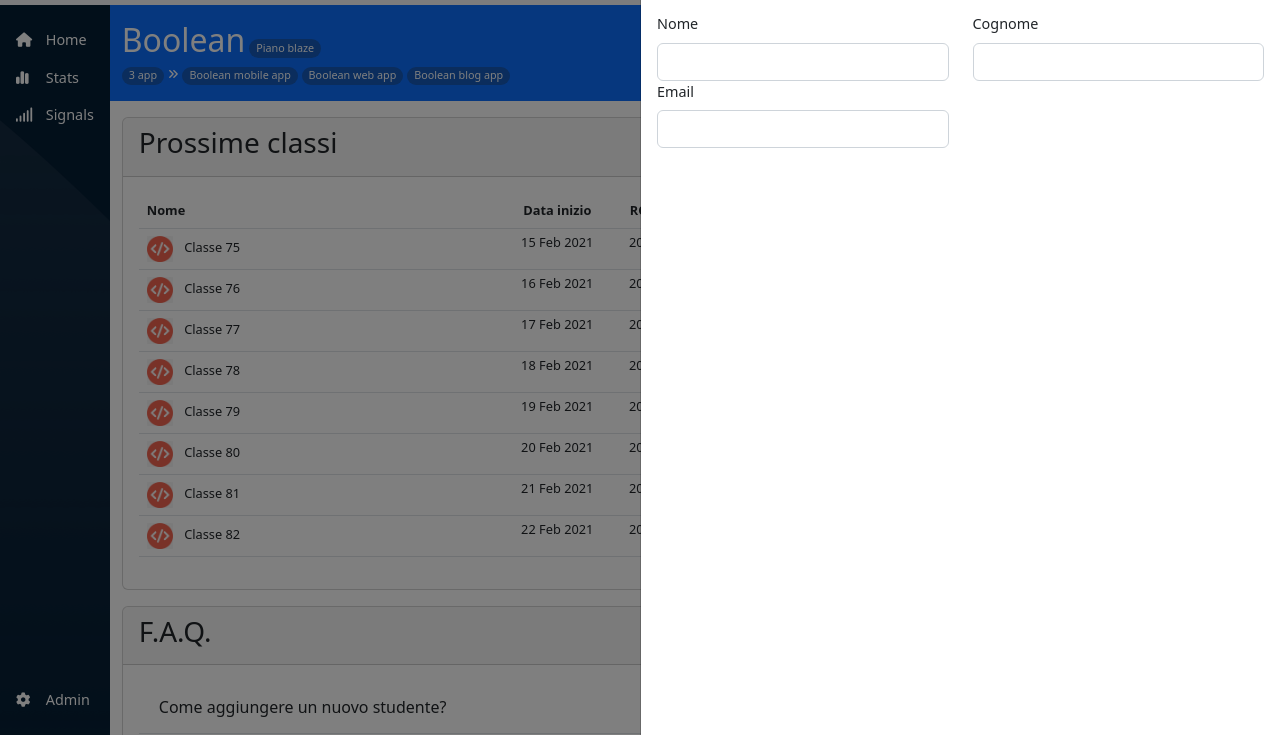
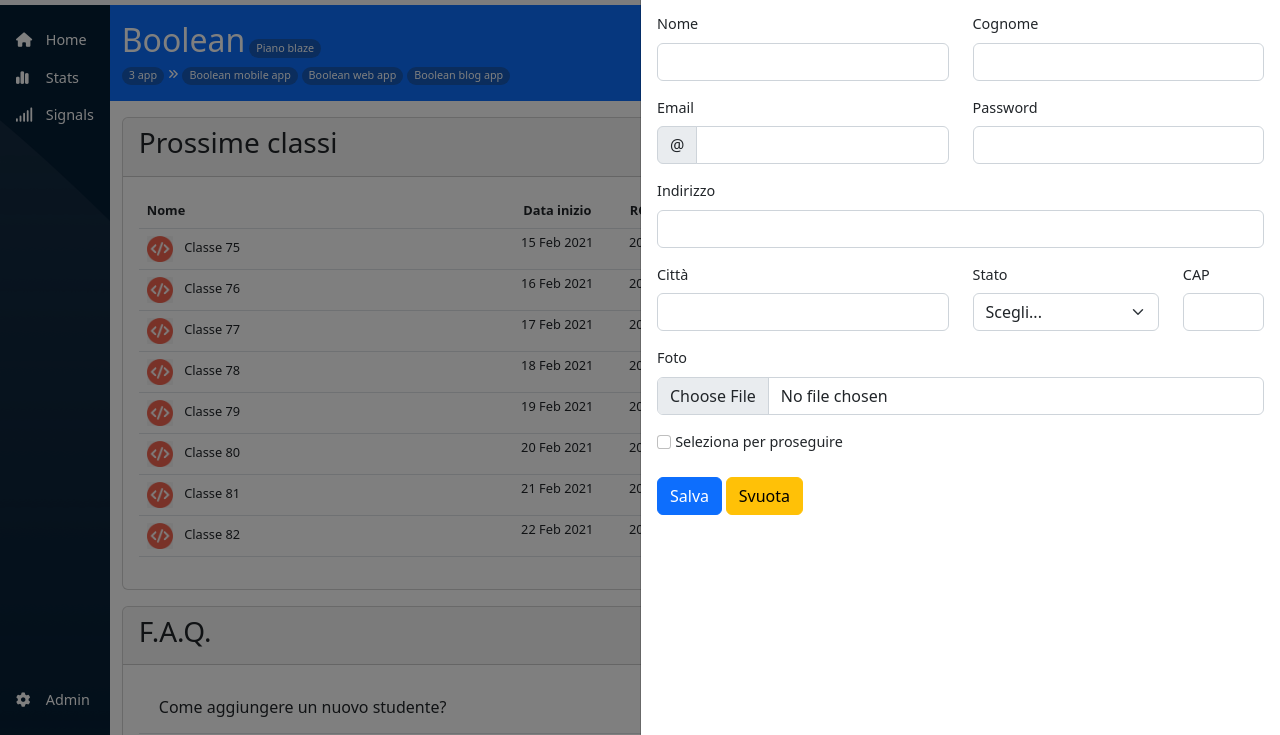
Before and after one commit to pietro-giordano/html-css-bootstrap-dashboard, a plain HTML site: page index.html in a window 1280 px wide. Both pictures are taken after a click on the button 1232 px from the left and 105 px from the top of the page. Shown: the part 65-800 px from the top of the page. Drawn offline with nearby package versions, Linux system fonts and the light colour scheme.

Commit message:
progetto concluso

```diff
--- a/css/style.css
+++ b/css/style.css
@@ -59,3 +59,9 @@ table button {
       width: 32px;
       height: 32px;
 }
+
+@media screen and (min-width:768px) {
+      .my-off {
+            width: 50% !important;
+      }
+}
--- a/index.html
+++ b/index.html
@@ -106,7 +106,7 @@
                                     <span class="pe-2">Nuovo Studente</span>
                                     <button class="btn btn-outline-light me-3" type="button"  data-bs-toggle="offcanvas" data-bs-target="#demo"><i class="fa-solid fa-plus fa-sm"></i></button>
 
-                                    <div class="offcanvas offcanvas-end text-dark w-50 w-50-lg" id="demo">
+                                    <div class="offcanvas offcanvas-end text-dark w-100 my-off" id="demo">
                                           <div class="offcanvas-header">
                                                 <span class="offcanvas-title fs-5">Inserisci un nuovo studente</span>
                                                 <button type="button" class="btn-close text-reset" data-bs-dismiss="offcanvas"></button>
@@ -114,17 +114,58 @@
                                           <div class="offcanvas-body">
                                                 <form action="">
                                                       <div class="row">
-                                                            <div class="text-start col-12 col-md-6">
+                                                            <div class="text-start col-12 col-md-6 mb-3">
                                                                   <label for="name" class="form-label">Nome</label>
                                                                   <input type="text" class="form-control" id="name" name="name">
                                                             </div>
-                                                            <div class="text-start col-12 col-md-6">
+                                                            <div class="text-start col-12 col-md-6 mb-3">
                                                                   <label for="surname" class="form-label">Cognome</label>
                                                                   <input type="text" class="form-control" id="surname" name="surname">
                                                             </div>
-                                                            <div class="text-start col-12 col-md-6">
+                                                            <div class="text-start col-12 col-md-6 mb-3">
                                                                   <label for="email" class="form-label">Email</label>
-                                                                  <input type="email" class="form-control" id="email" name="email">
+                                                                  <div class="input-group">
+                                                                        <span class="input-group-text" id="inputGroupPrepend2">@</span>
+                                                                        <input type="text" class="form-control" id="validationDefaultUsername" aria-describedby="inputGroupPrepend2" required>
+                                                                  </div>
+                                                            </div>
+                                                            <div class="text-start col-12 col-md-6 mb-3">
+                                                                  <label for="password" class="form-label">Password</label>
+                                                                  <input type="password" class="form-control" id="password" name="password">
+                                                            </div>
+                                                            <div class="text-start col-12 mb-3">
+                                                                  <label for="address" class="form-label">Indirizzo</label>
+                                                                  <input type="text" class="form-control" id="address" name="address">
+                                                            </div>
+                                                            <div class="text-start col-12 col-md-6 mb-3">
+                                                                  <label for="city" class="form-label">Città</label>
+                                                                  <input type="text" class="form-control" id="city" name="city">
+                                                            </div>
+                                                            <div class="text-start col-12 col-md-4 mb-3">
+                                                                  <label for="citylist" class="form-label">Stato</label>
+                                                                  <select class="form-select" id="validationDefault04" required>
+                                                                        <option selected disabled value="">Scegli...</option>
+                                                                        <option>Italy</option>
+                                                                        <option>France</option>
+                                                                        <option>Germany</option>
+                                                                        <option>...</option>
+                                                                  </select>
+                                                            </div>
+                                                            <div class="text-start col-12 col-md-2 mb-3">
+                                                                  <label for="cap" class="form-label">CAP</label>
+                                                                  <input type="number" class="form-control" id="cap" name="cap">
+                                                            </div>
+                                                            <div class="text-start col-12 mb-3">
+                                                                  <label for="myfile" class="form-label">Foto</label>
+                                                                  <input type="file" class="form-control" id="myfile" name="myfile">
+                                                            </div>
+                                                            <div class="text-start col-12 mb-3">
+                                                                  <input type="checkbox" class="form-check-input" id="check" required>
+                                                                  <label for="check" class="form-label">Seleziona per proseguire</label>
+                                                            </div>
+                                                            <div class="text-start col-12">
+                                                                  <button class="btn btn-primary" type="submit">Salva</button>
+                                                                  <button class="btn btn-warning" type="reset">Svuota</button>
                                                             </div>
                                                       </div>
                                                 </form>
@@ -380,8 +421,6 @@
 
                   </main>
 
-
-
             </div>
       </section>
 
```
